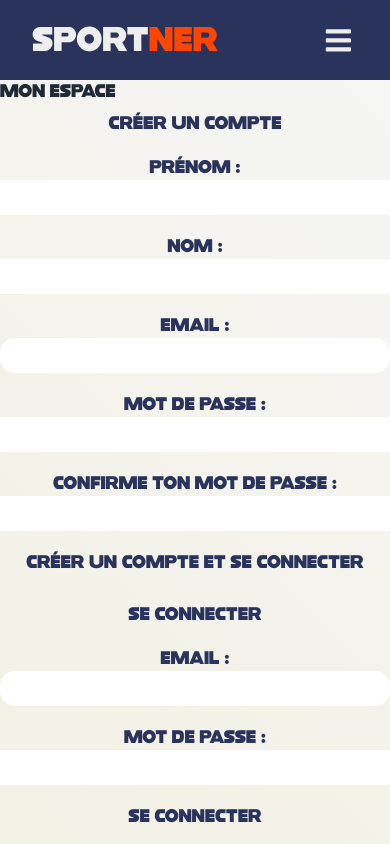
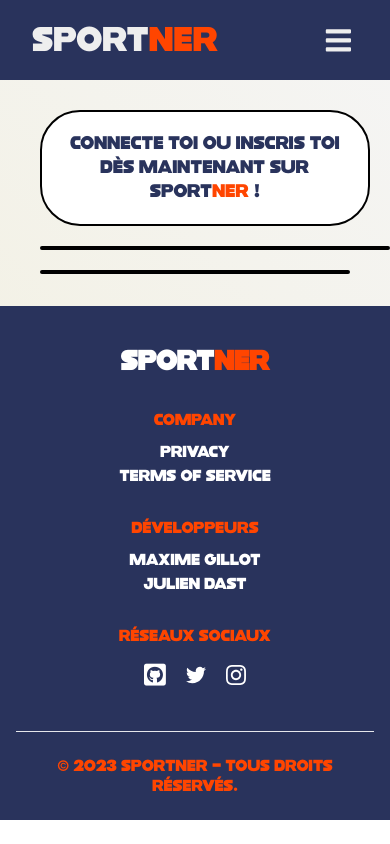
Before and after one commit to MaximeGillot5/sportner, a React (Create React App) app in the folder frontend/: page /login in a window 390 px wide. Shown: the top 844 px of the page. Built offline with nearby package versions, Linux system fonts and the light colour scheme.

Commit message:
front User Account

```diff
--- a/frontend/src/App.js
+++ b/frontend/src/App.js
@@ -6,14 +6,15 @@
 import About from './page/About';
 import { BrowserRouter as Router, Route, Link, Routes } from 'react-router-dom';
 import LoginForm from "./page/LoginForm"
-
+import UserAccount from './page/UserAccount';
 
 
 const App = () => {
   return (
     <div>
       <Navbar />
-      <Router>
+      <UserAccount />
+      {/* <Router>
         <div>
           <Routes>
             <Route path="/" element={<Home />} />
@@ -21,7 +22,7 @@
             <Route path="/login" element={<LoginForm />} />
           </Routes>
         </div>
-      </Router>
+      </Router> */}
       <Footer />
     </div>
   );
--- /dev/null
+++ b/frontend/src/page/UserAccount.js
@@ -0,0 +1,14 @@
+import React from 'react';
+import "../styles/UserAccount.css"
+
+const UserAccount = () => {
+    return (
+        <div class="parent">
+            <div class="title"> <p>Connecte toi ou inscris toi dès maintenant sur Sport<span id='text-orange'>ner</span> !</p> </div>
+            <div class="signin-form"> </div>
+            <div class="signup-form"> </div>
+        </div>
+    );
+};
+
+export default UserAccount;
--- a/frontend/src/styles/Contact.css
+++ b/frontend/src/styles/Contact.css
@@ -14,12 +14,11 @@
 .form-message {
   margin-bottom: 15px;
 }
-
-#contact-text {
+#form #contact-text {
   padding-bottom: 5%;
 }
 
-.button {
+#form .button {
   background-color: #29335c;
   color: rgb(255, 255, 255);
   padding-left: 15px;
@@ -29,8 +28,8 @@
   border-radius: 30px;
   margin-top: 20px;
 }
-.success,
-.error {
+#form .success,
+#form .error {
   width: 300px;
   margin: 0 auto;
   display: flex;
@@ -40,14 +39,14 @@
   padding: 10px;
   border-radius: 5px;
 }
-.success {
+#form .success {
   background: green;
 }
 .error {
   background: red;
 }
-#name,
-#email {
+#form #name,
+#form #email {
   height: 35px;
   border: none;
   border-radius: 15px;
@@ -56,16 +55,16 @@
   justify-content: center;
   width: 100%;
 }
-#name:focus,
-#message:focus,
-#email:focus,
+#form #name:focus,
+#form #message:focus,
+#form #email:focus,
 select:focus {
   outline: none !important;
   box-shadow: none !important;
   border: 2px solid orangered;
 }
 
-#message {
+#form #message {
   height: 100px;
   resize: none;
   font-size: 18px;
@@ -79,7 +78,7 @@
   cursor: pointer;
 }
 
-input {
+#form input {
   height: 35px;
   border: none;
   border-radius: 25px;
@@ -90,15 +89,15 @@
 }
 
 @media screen and (max-width: 800px) {
-  #name,
-  #email,
-  #message {
+  #form #name,
+  #form #email,
+  #form #message {
     font-size: 12px;
   }
 }
 
 @media screen and (max-width: 700px) {
-  input {
+  #form input {
     margin: auto;
   }
 }
--- /dev/null
+++ b/frontend/src/styles/UserAccount.css
@@ -0,0 +1,110 @@
+#text-orange {
+  color: orangered;
+}
+
+.parent {
+  display: grid;
+  grid-template-columns: repeat(5, 1fr);
+  grid-template-rows: repeat(5, 1fr);
+  grid-column-gap: 0px;
+  grid-row-gap: 0px;
+  height: 100vh;
+  padding-top: 10px;
+}
+
+.title {
+  padding: 20px;
+  text-align: center;
+  border-radius: 40px;
+  padding-left: 5%;
+  justify-content: center;
+  margin-bottom: 20px;
+  margin-top: 20px;
+  color: #29335c;
+  background-color: white;
+  display: flex;
+  align-items: center;
+  margin-left: 20px;
+  margin-right: 20px;
+}
+
+.signin-form {
+  color: rgb(255, 255, 255);
+  background-color: #29335c;
+  text-align: center;
+  align-items: center;
+}
+.signin-form p {
+  margin: 30px;
+}
+
+.signin-form,
+.signup-form,
+.title {
+  border: 2px solid black;
+  border-radius: 40px;
+  margin-left: 40px;
+}
+
+.signin-form {
+  grid-area: 2 / 1 / 6 / 3;
+}
+.signup-form {
+  grid-area: 2 / 4 / 6 / 6;
+  margin-right: 40px;
+}
+.title {
+  grid-area: 1 / 1 / 2 / 6;
+}
+
+/* RESPONSIVE */
+
+@media screen and (min-width: 1200px) {
+  .signin-form {
+    font-size: 1vw;
+  }
+}
+/* ABOUT RESPONSIVE */
+
+@media screen and (max-width: 1200px) {
+  .parent {
+    display: grid;
+    grid-template-columns: repeat(2, 1fr);
+    grid-template-rows: min-content min-content min-content;
+    grid-column-gap: 0px;
+    grid-row-gap: 0px;
+    height: 100%;
+  }
+
+  .title {
+    grid-area: 1 / 1 / 2 / 7;
+    max-width: 100%;
+  }
+  .signin-form {
+    grid-area: 3 / 1 / 2 / 2;
+    margin-bottom: 20px;
+    max-width: 100%;
+    height: 100%;
+  }
+  .signup-form {
+    grid-area: 3 / 2 / 2 / 2;
+    max-width: 100%;
+    height: 100%;
+  }
+}
+
+@media screen and (max-height: 620px) and (min-width: 1200px) {
+  .parent {
+    display: grid;
+    grid-template-columns: repeat(6, 1fr);
+    grid-template-rows: repeat(5, 1fr);
+    grid-column-gap: 0px;
+    grid-row-gap: 0px;
+    height: 100%;
+  }
+}
+@media screen and (max-width: 550px) {
+  .parent {
+    display: block;
+  }
+}
```
Also changed, not shown: 2 other files (tests, documents, lock files or other folders).
